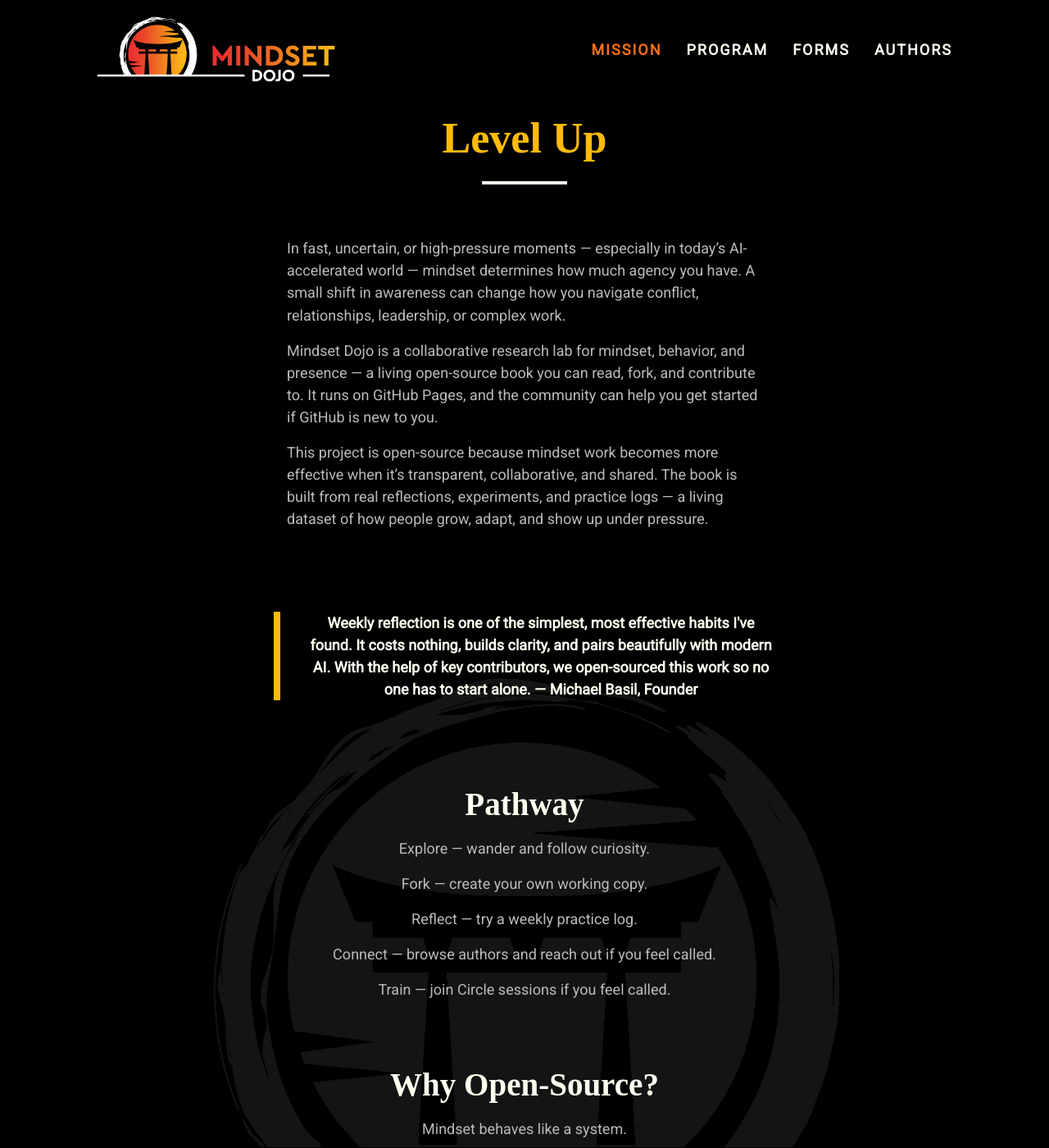
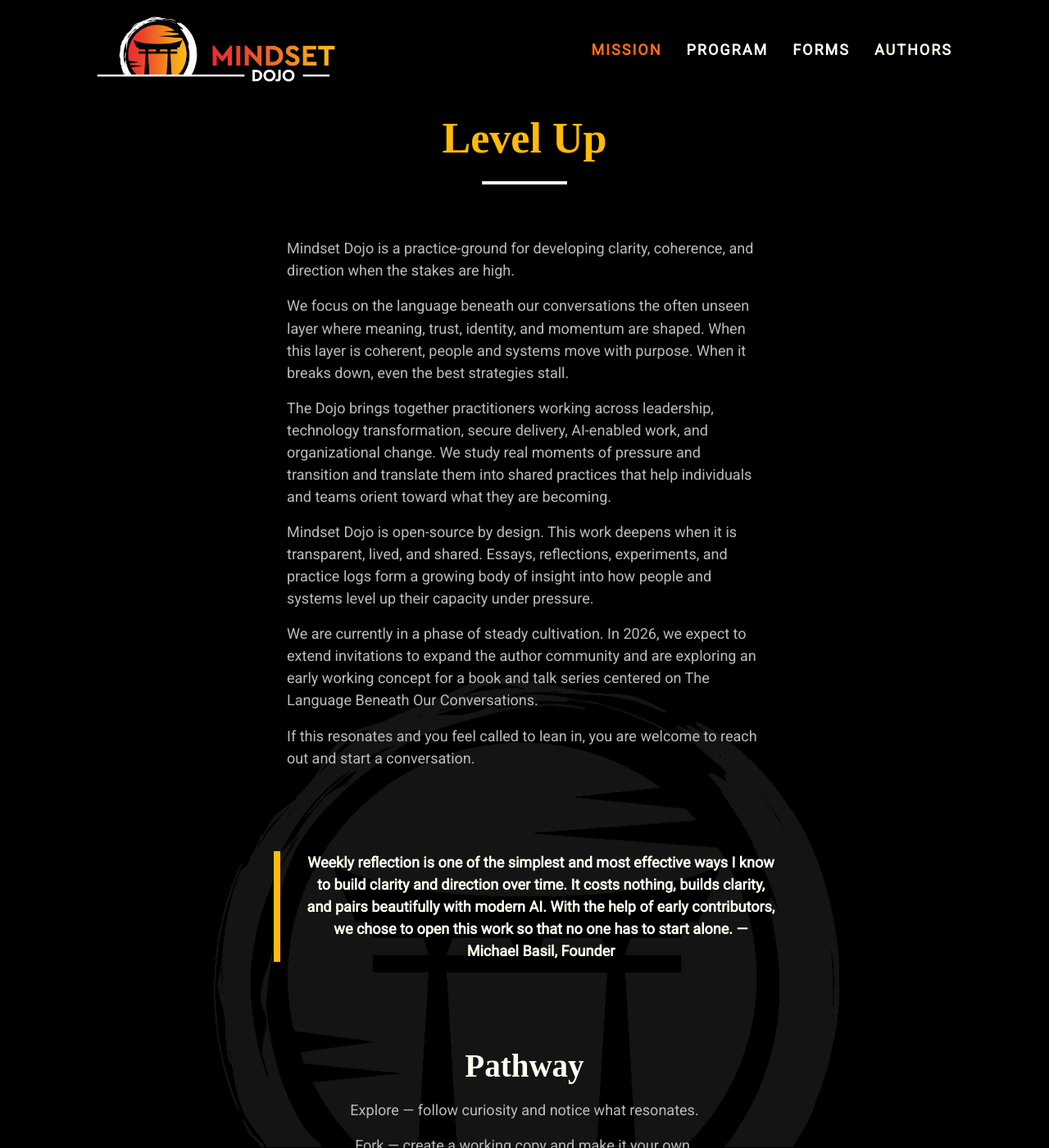
Before and after one commit to mindset-dojo/mindset-dojo.github.io, a Jekyll site: the page built from mission.md, in a window 1280 px wide and 1400 px high. Shown: the whole window at 82% size. Built offline with Jekyll 4.4.1, drawn with Linux system fonts in a browser that asks for light colours; some web fonts are replaced; some of the changed text lies outside the part shown.

Commit message:
refactor: mission and sensei author page

```diff
--- a/_authors/michael-basil.md
+++ b/_authors/michael-basil.md
@@ -3,7 +3,7 @@ layout: threshold
 sections_key: author
 mantra: "Attitude is Ki"
 mantra_mark: "Attitude"
-description: Pattern-led systems thinker integrating digital identity, secure flow, and complexity navigation across human and technical systems.
+description: Exploring how people and systems find direction under pressure across technology, leadership, and human dynamics.
 name: Michael Basil
 active: true
 join_date: 2019-01-01
@@ -15,19 +15,23 @@ leadership_designations:
 emoji_signature: ⛩️🌿
 custom_url: https://michael.basil.one
 about: |
-  ### Pattern-Led Architect, Advisor & Author
+  ### Technology, Language, and Leadership
 
-  I never expected taming parrots and navigating soccer scrums to prepare me for the world of identity, architecture, and human systems. Looking back, it makes perfect sense.
+  I never expected taming parrots and navigating soccer scrums to prepare me for work in technology transformation and human systems. Looking back, it makes perfect sense.
 
-  Growing up in my mom’s parrot shop, I learned to sense tension, trust, and edge-states by calming unruly macaws through relaxation rather than force. On the soccer pitch, I learned to move inside dynamic systems by reading flow, shifting rhythm, and adjusting position to keep the field coherent.
+  Growing up in my mom’s parrot shop, I learned to sense tension, trust, and edge-states by calming unruly macaws through presence rather than force. On the soccer pitch, I learned how systems stay coherent or fall apart based on rhythm, position, and shared direction.
 
-  With a computer engineering degree from the University of Illinois, I carried that same pattern-led approach into large-scale systems—from identity innovation with a U.S. patent filing to DevSecOps modernization, enterprise software, and organizational transformation. Along the way, I discovered that the hardest problems in technology and leadership are rarely technical. They’re complexity problems involving misaligned identities, unclear or assumed boundaries, incoherent roles, unspoken tension, and narratives that distort under load.
+  With a computer engineering degree from the University of Illinois, I carried that pattern awareness into digital identity, secure DevOps, enterprise platforms, and organizational transformation. Over time, a consistent pattern emerged: the hardest problems in technology and leadership are rarely technical. They arise when the language shaping decisions, roles, and relationships loses coherence under pressure.
 
-  Mindset Dojo emerged as an open-source human-systems project exploring what happens at the edges: nervous-system readiness, identity drift, relational gaps, and decision-making under pressure. It serves as a laboratory for understanding how people and systems break, adapt, and realign.
+  Mindset Dojo emerged from this inquiry as an open-source practice-ground exploring the language beneath our conversations. It is a place to study how people and systems break, adapt, and realign when the stakes are high.
 
-  Today I operate at the intersection of digital identity and human identity—where access, trust, and clarity matter most. I work with individuals and teams navigating high-stakes environments where technical systems, human systems, and growth demands converge.
+  Today, I work with individuals and teams navigating moments of transition, ambiguity, or acceleration. The work often begins not with answers, but with orienting toward a clearer future state and restoring shared direction while operating in the present.
 
-  If you’re building something meaningful and find yourself at an inflection point—where alignment and coherent identity determine what becomes possible next—let’s talk.
+  ### Working Together
+
+  From time to time, I work one-on-one or with small groups who find themselves at an inflection point. These conversations are not about quick fixes. They are about slowing down enough to surface what is shaping the system, clarify direction, and move forward with coherence.
+
+  If that feels relevant, you are welcome to reach out and begin a conversation.
 
   ⛩️🌿
 
--- a/_data/sections/mission.yaml
+++ b/_data/sections/mission.yaml
@@ -2,20 +2,32 @@
 mantra: "Level Up"
 mantra_mark: "Level Up"
 description: |
-  In fast, uncertain, or high-pressure moments — especially in today’s
-  AI-accelerated world — mindset determines how much agency you have.
-  A small shift in awareness can change how you navigate conflict,
-  relationships, leadership, or complex work.
+  Mindset Dojo is a practice-ground for developing clarity, coherence, and
+  direction when the stakes are high.
 
-  Mindset Dojo is a collaborative research lab for mindset, behavior,
-  and presence — a living open-source book you can read, fork, and
-  contribute to. It runs on GitHub Pages, and the community can help
-  you get started if GitHub is new to you.
+  We focus on the language beneath our conversations the often unseen layer
+  where meaning, trust, identity, and momentum are shaped. When this layer
+  is coherent, people and systems move with purpose. When it breaks down,
+  even the best strategies stall.
 
-  This project is open-source because mindset work becomes more
-  effective when it’s transparent, collaborative, and shared. The book
-  is built from real reflections, experiments, and practice logs — a
-  living dataset of how people grow, adapt, and show up under pressure.
+  The Dojo brings together practitioners working across leadership,
+  technology transformation, secure delivery, AI-enabled work, and
+  organizational change. We study real moments of pressure and transition
+  and translate them into shared practices that help individuals and teams
+  orient toward what they are becoming.
+
+  Mindset Dojo is open-source by design. This work deepens when it is
+  transparent, lived, and shared. Essays, reflections, experiments, and
+  practice logs form a growing body of insight into how people and systems
+  level up their capacity under pressure.
+
+  We are currently in a phase of steady cultivation. In 2026, we expect to
+  extend invitations to expand the author community and are exploring an
+  early working concept for a book and talk series centered on
+  The Language Beneath Our Conversations.
+
+  If this resonates and you feel called to lean in, you are welcome to
+  reach out and start a conversation.
 sections:
   - type: markdown
     data:
@@ -23,32 +35,23 @@ sections:
   - type: quote
     data:
       text: |
-        Weekly reflection is one of the simplest, most effective habits I've
-        found. It costs nothing, builds clarity, and pairs beautifully with
-        modern AI.
+        Weekly reflection is one of the simplest and most effective ways
+        I know to build clarity and direction over time. It costs nothing,
+        builds clarity, and pairs beautifully with modern AI.
 
-        With the help of key contributors, we open-sourced this work so no one
-        has to start alone.
+        With the help of early contributors, we chose to open this work
+        so that no one has to start alone.
 
         — Michael Basil, Founder
   - type: text
     data:
       label: "Pathway"
       items:
-        - "Explore — wander and follow curiosity."
-        - "Fork — create your own working copy."
-        - "Reflect — try a weekly practice log."
+        - "Explore — follow curiosity and notice what resonates."
+        - "Fork — create a working copy and make it your own."
+        - "Reflect — experiment with weekly practice logs."
         - "Connect — browse authors and reach out if you feel called."
-        - "Train — join Circle sessions if you feel called."
-  - type: text
-    data:
-      label: "Why Open-Source?"
-      items:
-        - "Mindset behaves like a system."
-        - "Open-source lowers the barrier to entry."
-        - "Weekly reflection builds real skill."
-        - "Shared logs form a living dataset."
-        - "You learn by exploring, not consuming."
+        - "Practice — join live circles or shared inquiries when available."
   - type: quote
     data:
       text: "The door opens as you're ready…"
```
